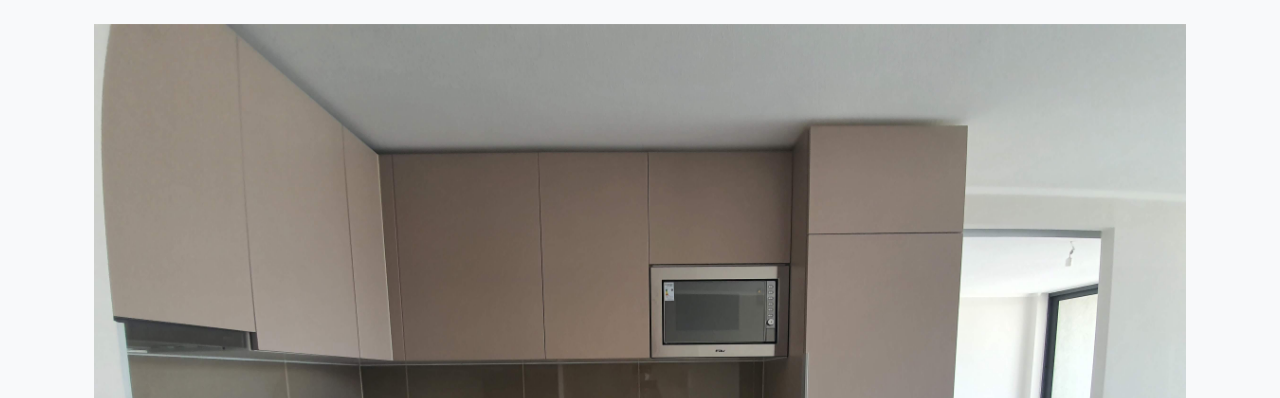
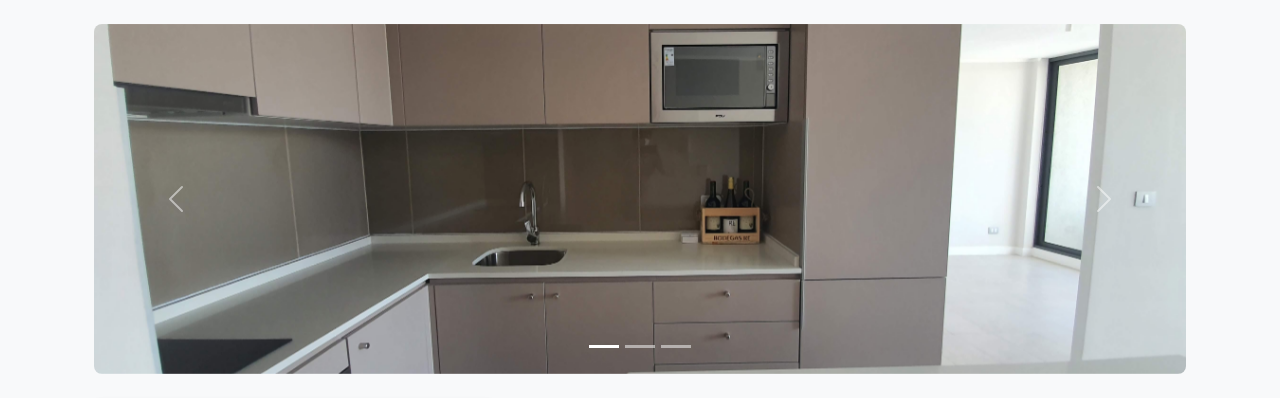
Before and after one commit to Recnico/TuPrimeraPagina-Perez, a Django app: page / in a window 1280 px wide. Shown: the part 60-458 px from the top of the page. Run offline with Django 5.2, Linux system fonts and the light colour scheme.

Commit message:
Se mejora carrusel de la pagina de inicio

```diff
--- a/propiedades/templates/propiedades/base.html
+++ b/propiedades/templates/propiedades/base.html
@@ -3,6 +3,7 @@
 <html lang="es">
 <head>
     <meta charset="UTF-8">
+    <meta name="viewport" content="width=device-width, initial-scale=1.0">
     <title>{% block title %}Mi Corretaje{% endblock %}</title>
     <link rel="stylesheet" href="https://cdn.jsdelivr.net/npm/bootstrap@5.3.3/dist/css/bootstrap.min.css">
     <style>
@@ -21,26 +22,20 @@
         }
         /* Estilos para asegurar la alineación vertical de TODOS los elementos nav-item */
         .navbar-nav .nav-item {
-            display: flex;        /* Convierte cada <li> en un contenedor flex */
-            align-items: center;  /* Centra verticalmente los elementos dentro del <li> */
-            /* Quitar padding o height explícito aquí para dejar que Bootstrap lo maneje,
-               a menos que sea necesario para un ajuste fino */
+            display: flex;
+            align-items: center;
         }
 
         /* Asegura que el nav-link también se alinee si contiene múltiples elementos (nombre y avatar) */
         .navbar-nav .nav-item .nav-link {
             display: flex;
             align-items: center;
-            /* Estos padding deberían ser manejados por Bootstrap por defecto,
-               los quitamos para evitar conflictos si no son necesarios */
-            /* padding-top: var(--bs-nav-link-padding-y); */
-            /* padding-bottom: var(--bs-nav-link-padding-y); */
         }
 
         /* Estilo para el avatar */
         .avatar-navbar {
-            margin-left: 0.5rem; /* Espacio a la izquierda de la imagen */
-            flex-shrink: 0;      /* Evita que la imagen se encoja */
+            margin-left: 0.5rem;
+            flex-shrink: 0;
         }
 
         /* Ajuste específico para el botón Cerrar Sesión si no se alinea bien */
@@ -49,6 +44,16 @@
             /* Por ejemplo, un margin-top o transform para desplazarlo */
             /* vertical-align: middle; */ /* No siempre necesario con flexbox */
             /* transform: translateY(1px); */ /* Ajuste de 1px hacia abajo, prueba esto si es necesario */
+        }
+        /* Estilos para el carrusel */
+        .carousel-item img {
+            height: 350px; /* Ajusta este valor para controlar la altura del carrusel */
+            object-fit: cover; /* Asegura que la imagen cubra el área sin distorsionarse */
+            width: 100%;
+        }
+        .carousel {
+            border-radius: 0.5rem; /* Esquinas redondeadas para el carrusel */
+            overflow: hidden; /* Asegura que las imágenes se recorten dentro del border-radius */
         }
     </style>
 </head>
@@ -98,5 +103,6 @@
 <footer class="mt-5">
     <p>Proyecto Django - Curso Python 75900 Nicolás Pérez Cerda</p>
 </footer>
+<script src="https://cdn.jsdelivr.net/npm/bootstrap@5.3.3/dist/js/bootstrap.bundle.min.js" integrity="sha384-YvpcrYf0tY3lHB60NNkmXc5s9fDVZLESaAA55NDzOxhy9GkcIdslK1eN7N6jIeHz" crossorigin="anonymous"></script>
 </body>
 </html>
--- a/propiedades/templates/propiedades/home.html
+++ b/propiedades/templates/propiedades/home.html
@@ -8,7 +8,8 @@
     <div id="carouselExampleIndicators" class="carousel slide mb-4" data-bs-ride="carousel">
       <div class="carousel-indicators">
         <button type="button" data-bs-target="#carouselExampleIndicators" data-bs-slide-to="0" class="active" aria-current="true" aria-label="Slide 1"></button>
-        <button type="button" data-bs-target="#carouselExampleIndicators" data-bs-slide-to="1" aria-label="Slide 2"></button>
+        <button type="type" data-bs-target="#carouselExampleIndicators" data-bs-slide-to="1" aria-label="Slide 2"></button>
+        <button type="button" data-bs-target="#carouselExampleIndicators" data-bs-slide-to="2" aria-label="Slide 3"></button> {# ESTE ES EL BOTÓN QUE FALTABA #}
       </div>
       <div class="carousel-inner">
         <div class="carousel-item active">
@@ -16,6 +17,9 @@
         </div>
         <div class="carousel-item">
           <img src="{% static 'propiedades/img/3.jpg' %}" class="d-block w-100" alt="Imagen 3">
+        </div>
+        <div class="carousel-item">
+          <img src="{% static 'propiedades/img/2.jpg' %}" class="d-block w-100" alt="Imagen 2">
         </div>
       </div>
       <button class="carousel-control-prev" type="button" data-bs-target="#carouselExampleIndicators" data-bs-slide="prev">
```
Also changed, not shown: propiedades/static/propiedades/img/2.jpg (added).
